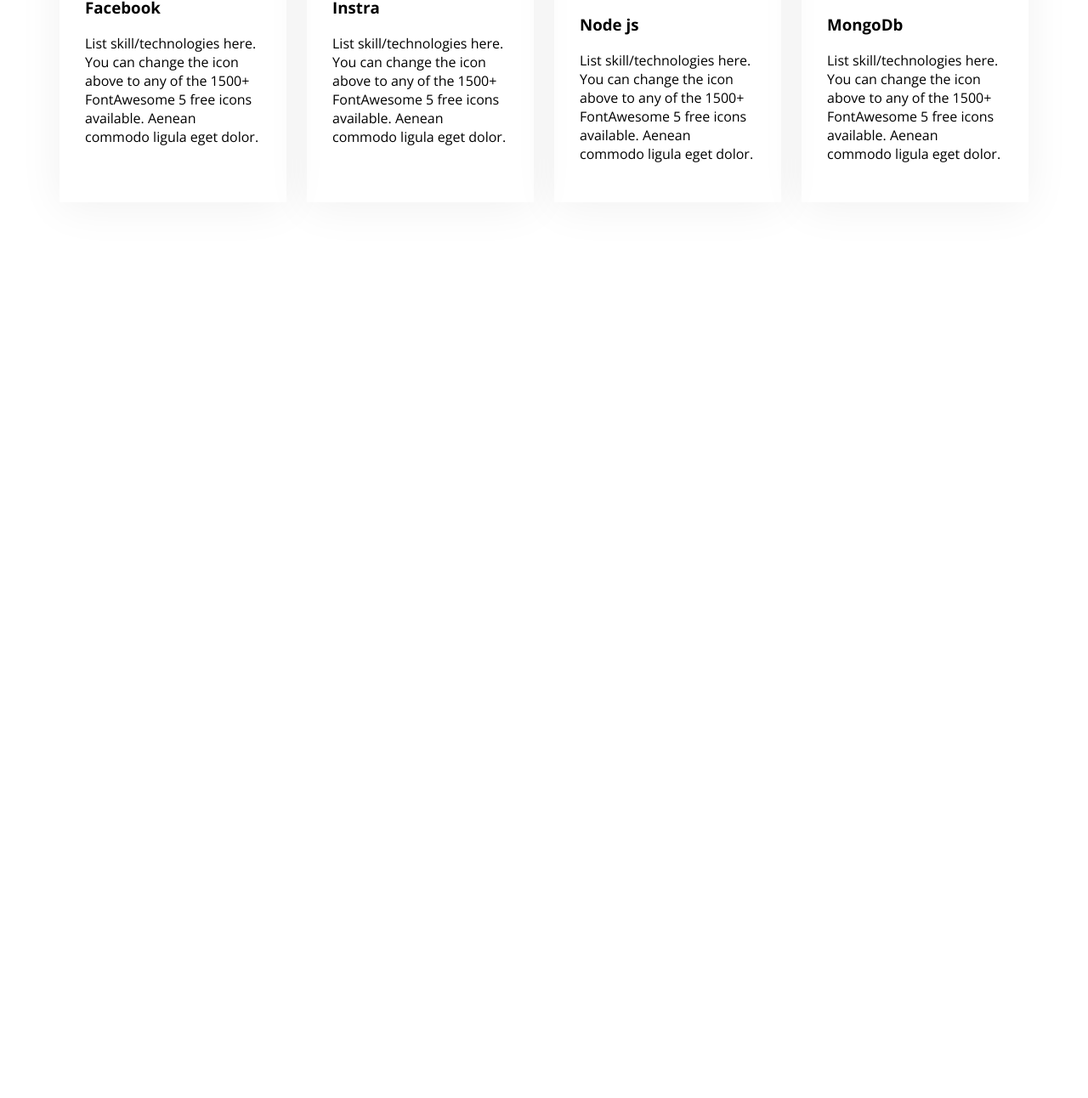
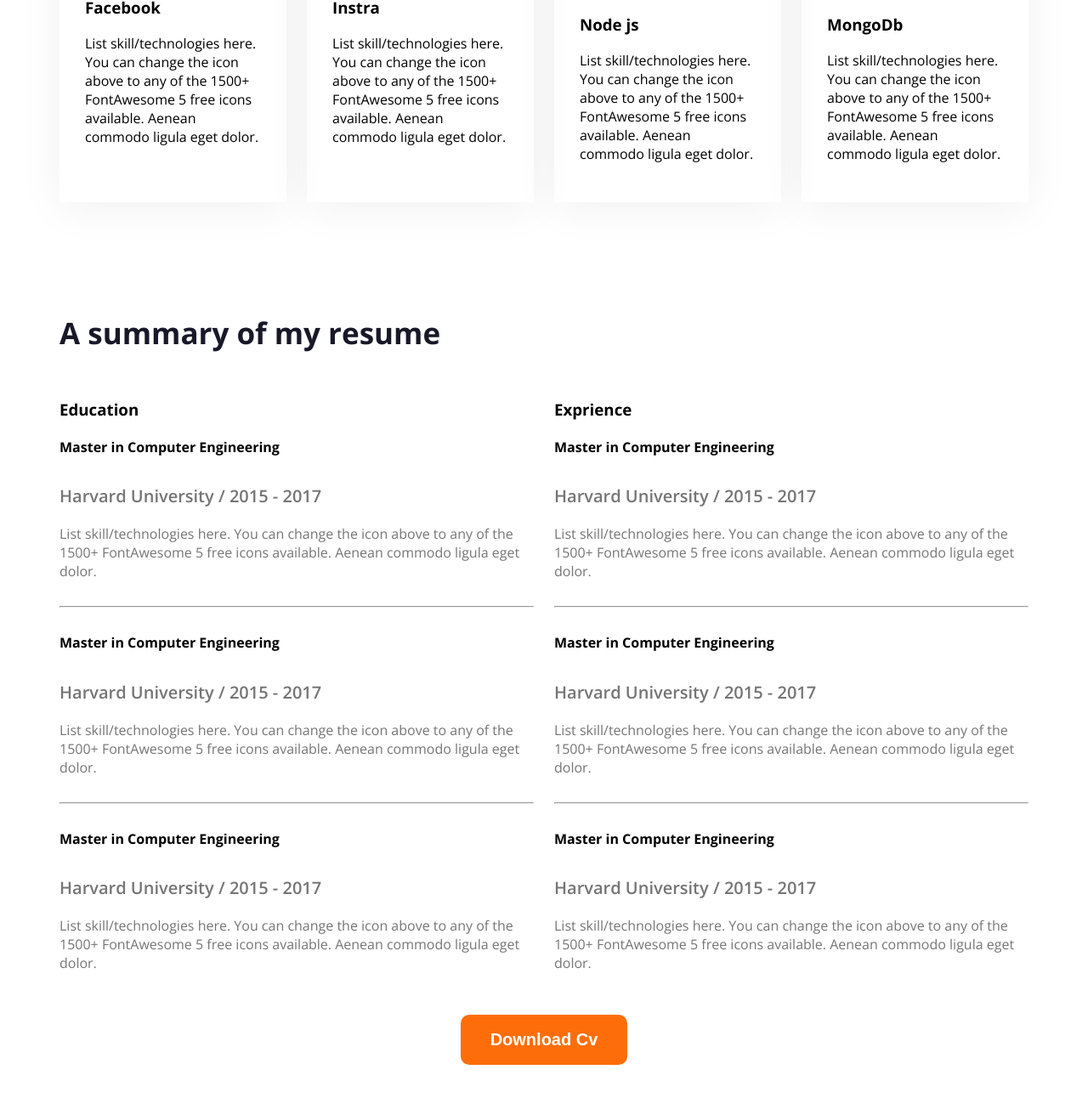
Before and after one commit to Rakibul-islam-gif/git-practic-repo1, a plain HTML site: page index.html in a window 1280 px wide. Shown: the part 1903-3195 px from the top of the page at 85% size. Before the commit the page ends 2271 px from the top, so only its background shows below. Drawn offline with nearby package versions, Linux system fonts and the light colour scheme.

Commit message:
Resume section added

```diff
--- a/index.html
+++ b/index.html
@@ -90,6 +90,63 @@
             </div>
 
         </section>
+        <section class="resume">
+            <h3 class="section-title">A summary of my resume</h3>
+
+            <div class="resume-container">
+                <div class="resume-column">
+                    <h3 class="resume-column-title">Education</h3>
+                    <div class="expeience">
+                        <h4 class="exprience-title">Master in Computer Engineering</h4>
+                        <h5 class="exprience-sub-title">Harvard University / 2015 - 2017</h5>
+                        <div class="exprience-description">List skill/technologies here. You can change the icon above
+to any of the 1500+ FontAwesome 5 free icons available. Aenean commodo ligula eget dolor.</div>
+                    </div>
+                    <hr>
+                    <div class="expeience">
+                        <h4 class="exprience-title">Master in Computer Engineering</h4>
+                        <h5 class="exprience-sub-title">Harvard University / 2015 - 2017</h5>
+                        <div class="exprience-description">List skill/technologies here. You can change the icon above
+to any of the 1500+ FontAwesome 5 free icons available. Aenean commodo ligula eget dolor.</div>
+                    </div>
+                    <hr>
+                    <div class="expeience">
+                        <h4 class="exprience-title">Master in Computer Engineering</h4>
+                        <h5 class="exprience-sub-title">Harvard University / 2015 - 2017</h5>
+                        <div class="exprience-description">List skill/technologies here. You can change the icon above
+to any of the 1500+ FontAwesome 5 free icons available. Aenean commodo ligula eget dolor.</div>
+                    </div>
+                </div>
+                <div class="resume-column">
+                    <h3 class="resume-column-title">Exprience</h3>
+                   <div class="expeience">
+                        <h4 class="exprience-title">Master in Computer Engineering</h4>
+                        <h5 class="exprience-sub-title">Harvard University / 2015 - 2017</h5>
+                        <div class="exprience-description">List skill/technologies here. You can change the icon above
+to any of the 1500+ FontAwesome 5 free icons available. Aenean commodo ligula eget dolor.</div>
+                    </div>
+                    <hr>
+                    <div class="expeience">
+                        <h4 class="exprience-title">Master in Computer Engineering</h4>
+                        <h5 class="exprience-sub-title">Harvard University / 2015 - 2017</h5>
+                        <div class="exprience-description">List skill/technologies here. You can change the icon above
+to any of the 1500+ FontAwesome 5 free icons available. Aenean commodo ligula eget dolor.</div>
+                    </div>
+                    <hr>
+                    <div class="expeience">
+                        <h4 class="exprience-title">Master in Computer Engineering</h4>
+                        <h5 class="exprience-sub-title">Harvard University / 2015 - 2017</h5>
+                        <div class="exprience-description">List skill/technologies here. You can change the icon above
+to any of the 1500+ FontAwesome 5 free icons available. Aenean commodo ligula eget dolor.</div>
+                    </div>
+                </div>
+
+            </div>
+            <div class="center btn-download-cv">
+                <button class="btn-primary">Download Cv</button>
+            </div>
+
+        </section>
     </main>
     <footer></footer>
 
--- a/style/portfolio.css
+++ b/style/portfolio.css
@@ -165,3 +165,34 @@ main{
 .item-description{
 font-weight:800;
 }
+
+
+/* Resume section start  */
+
+.resume-container{
+
+
+    display:flex;
+    gap:24px;
+}
+
+
+.exprience-sub-title{
+
+    font-size:20px;
+    font-weight:600;
+    margin-bottom:20px;
+}
+.exprience-description, .exprience-sub-title{
+
+    color:#757575;
+}
+
+.resume hr{
+
+    margin:30px 0px;
+}
+.btn-download-cv{
+
+    margin-top:50px;
+}
```
